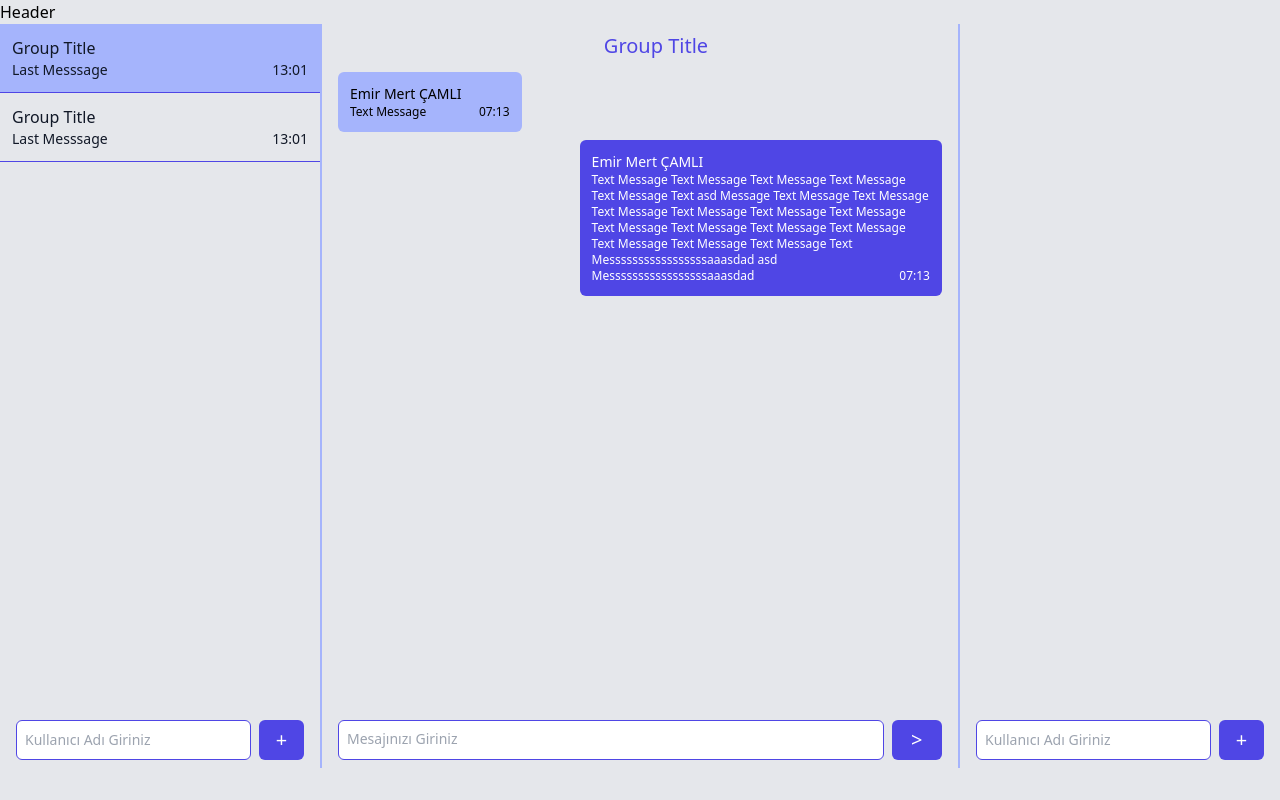
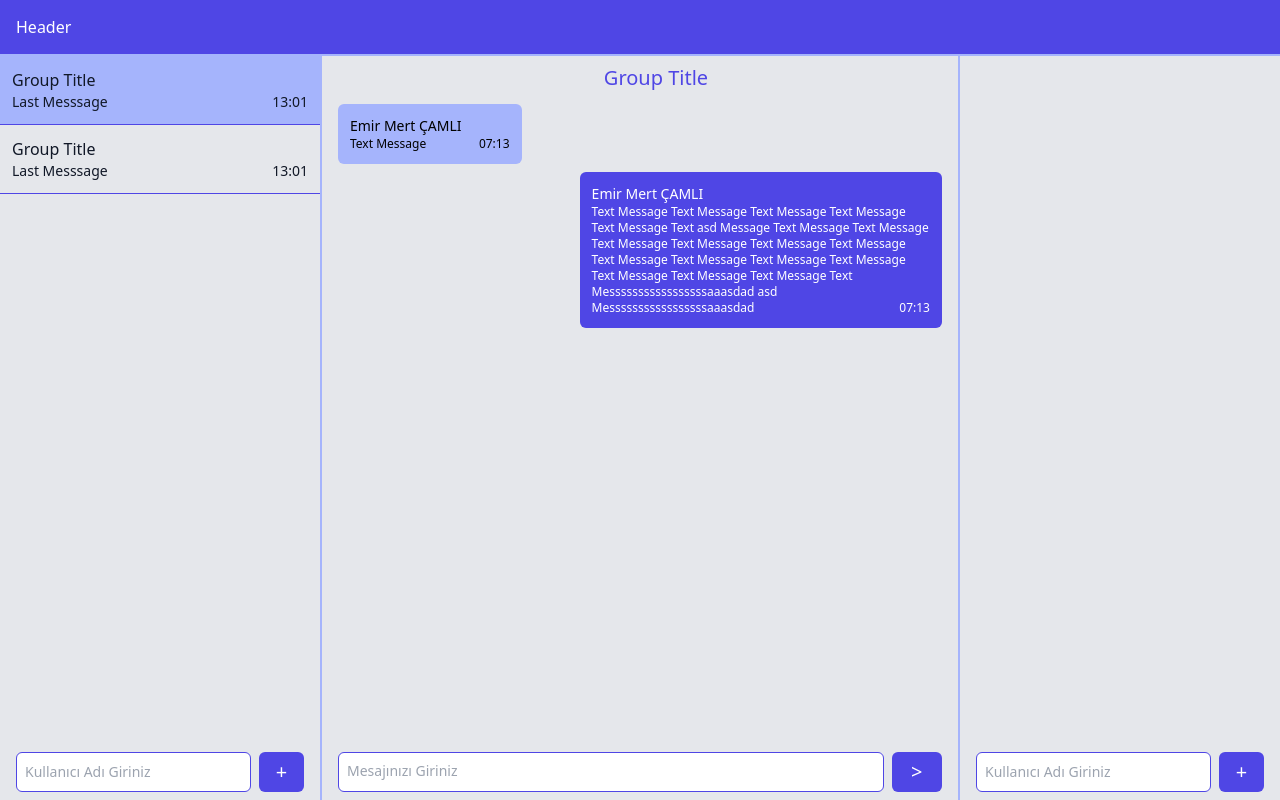
Before and after one commit to EmirMC/React-Chat-App, a React (Create React App) app: page / in a window 1280 px wide. Built offline with nearby package versions, Linux system fonts and the light colour scheme.

Commit message:
Edit Style

```diff
--- a/src/components/Header.js
+++ b/src/components/Header.js
@@ -1,6 +1,6 @@
 export default function Header() {
     return (
-        <div>
+        <div className="w-full border-b-2 border-indigo-300 bg-indigo-600 text-white px-4 h-14 items-center flex flex-row">
             Header
         </div>
     )
```
